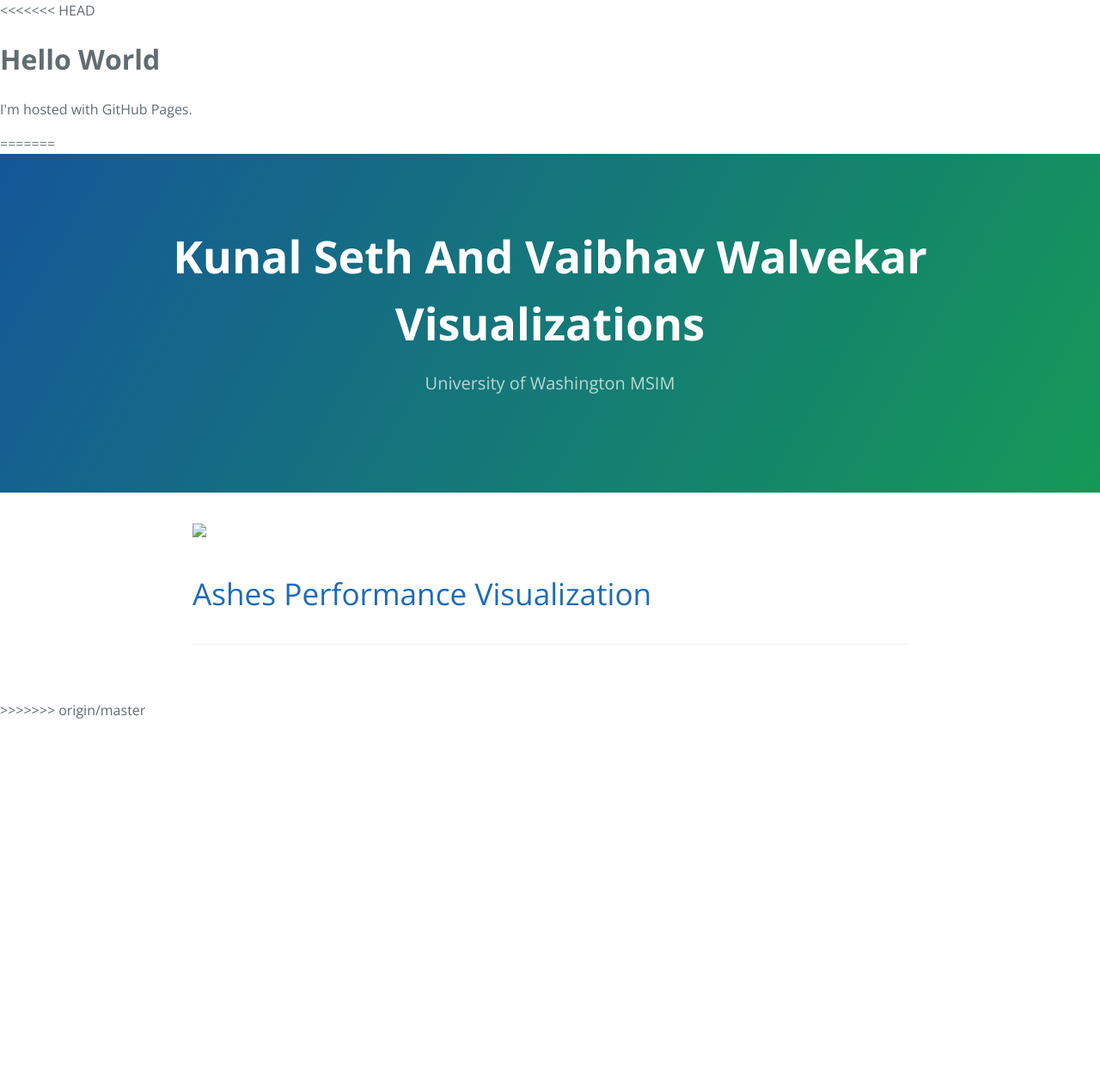
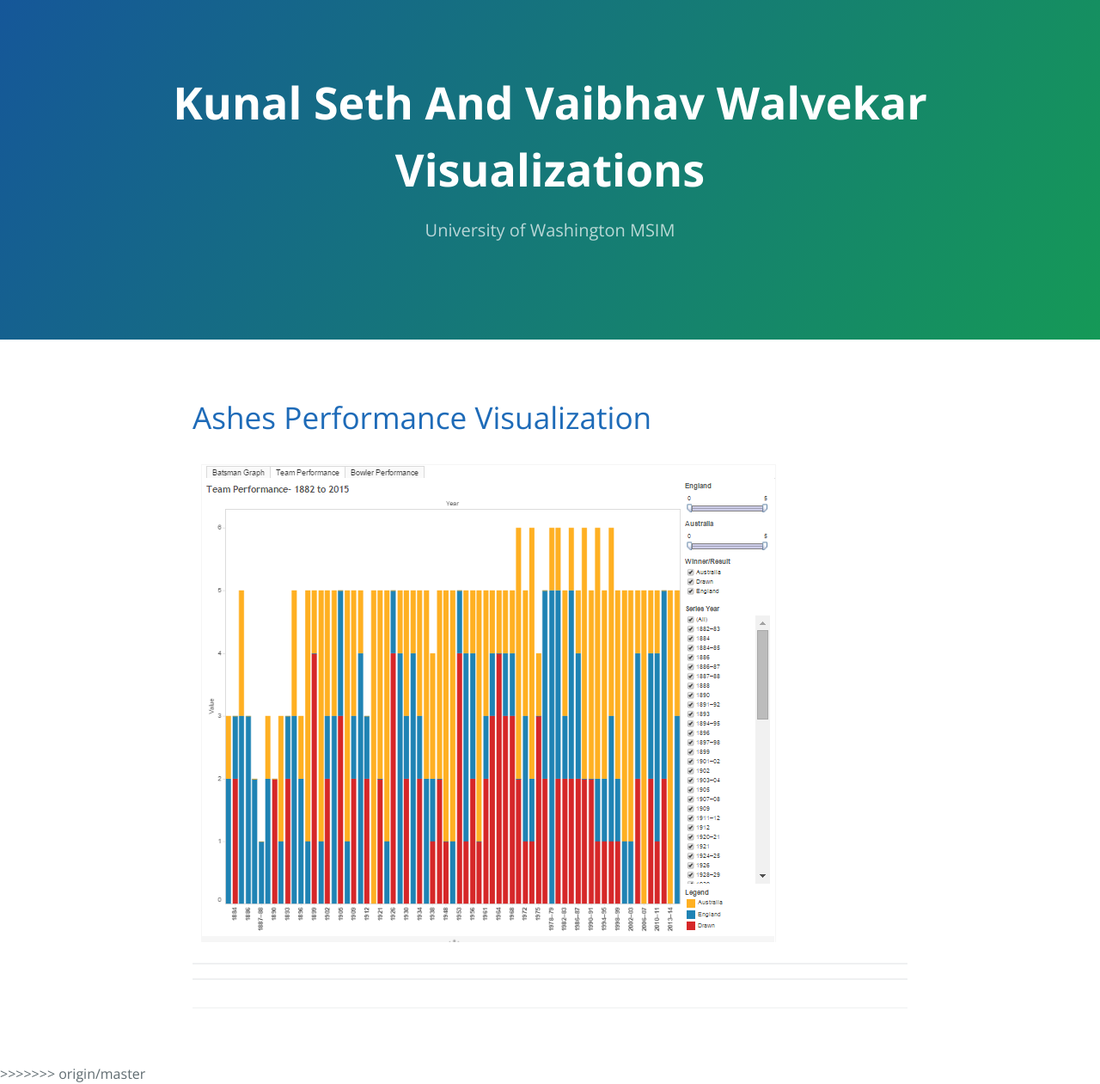
Before and after one commit to kunalseth/kunalseth.github.io, a plain HTML site: page index.html in a window 1280 px wide. Shown: the whole page at 86% size. Before the commit the page ends 838 px from the top, so only its background shows below. Drawn offline with nearby package versions, Linux system fonts and the light colour scheme.

Commit message:
updated code

```diff
--- a/index.html
+++ b/index.html
@@ -1,12 +1,4 @@
 <!DOCTYPE html>
-<<<<<<< HEAD
-<html>
-<body>
-<h1>Hello World</h1>
-<p>I'm hosted with GitHub Pages.</p>
-</body>
-</html>
-=======
 <html lang="en-us">
   <head>
     <meta charset="UTF-8">
@@ -25,11 +17,12 @@
 
     <section class="main-content">
       <p><a href="https://public.tableau.com/profile/kunal.arun.seth#!/vizhome/Ashes-batsman/BatsmanGraph" target="_blank">
-        <img src="images/ashes.png">
         <H1>Ashes Performance Visualization</H1>
+		<img src="images/ashes.png">
+
 
         </a></p>
-
+<HR><HR>
       <footer class="site-footer">
 
 
```
Also changed, not shown: images/ashes.PNG (renamed from ashes.PNG).
